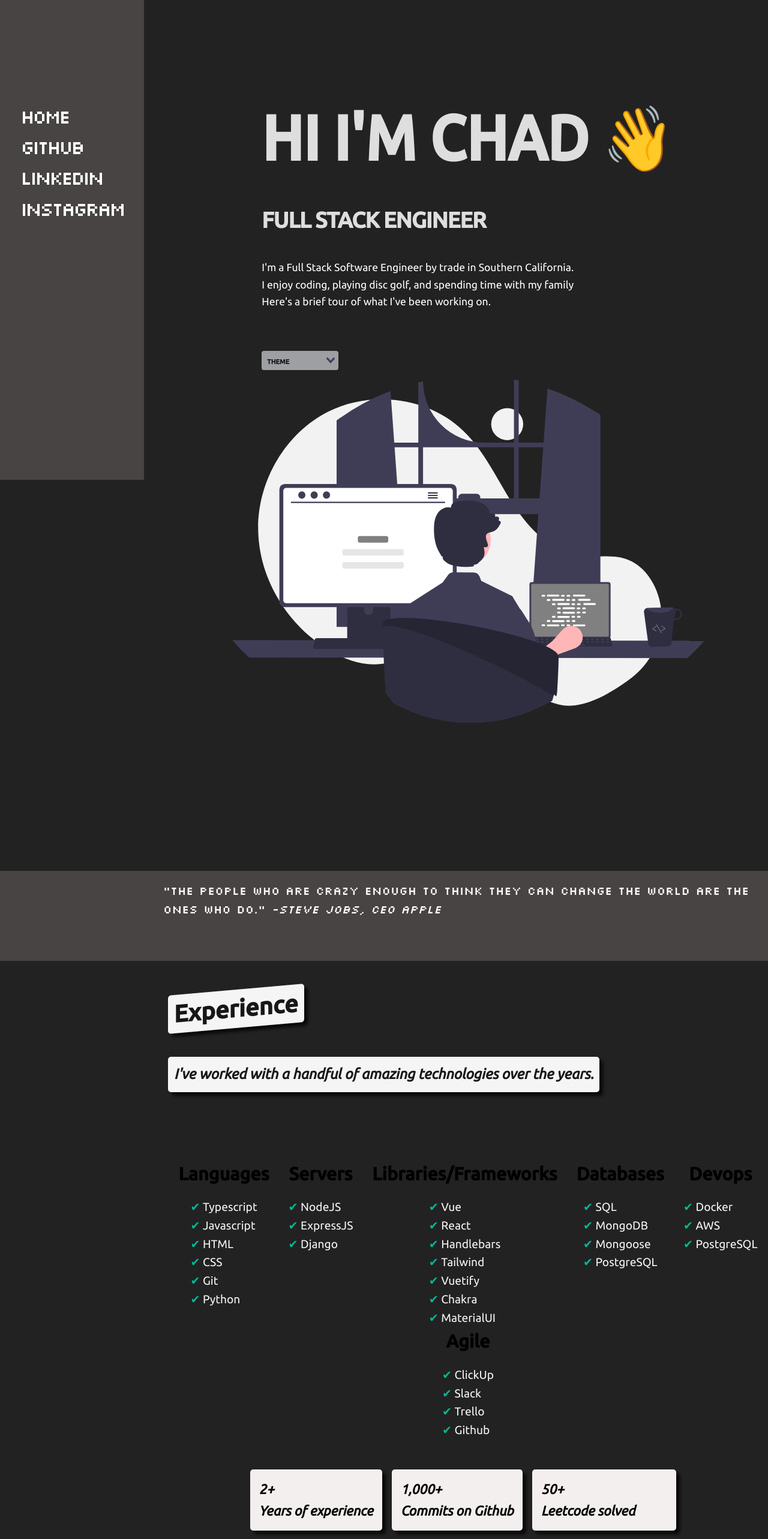
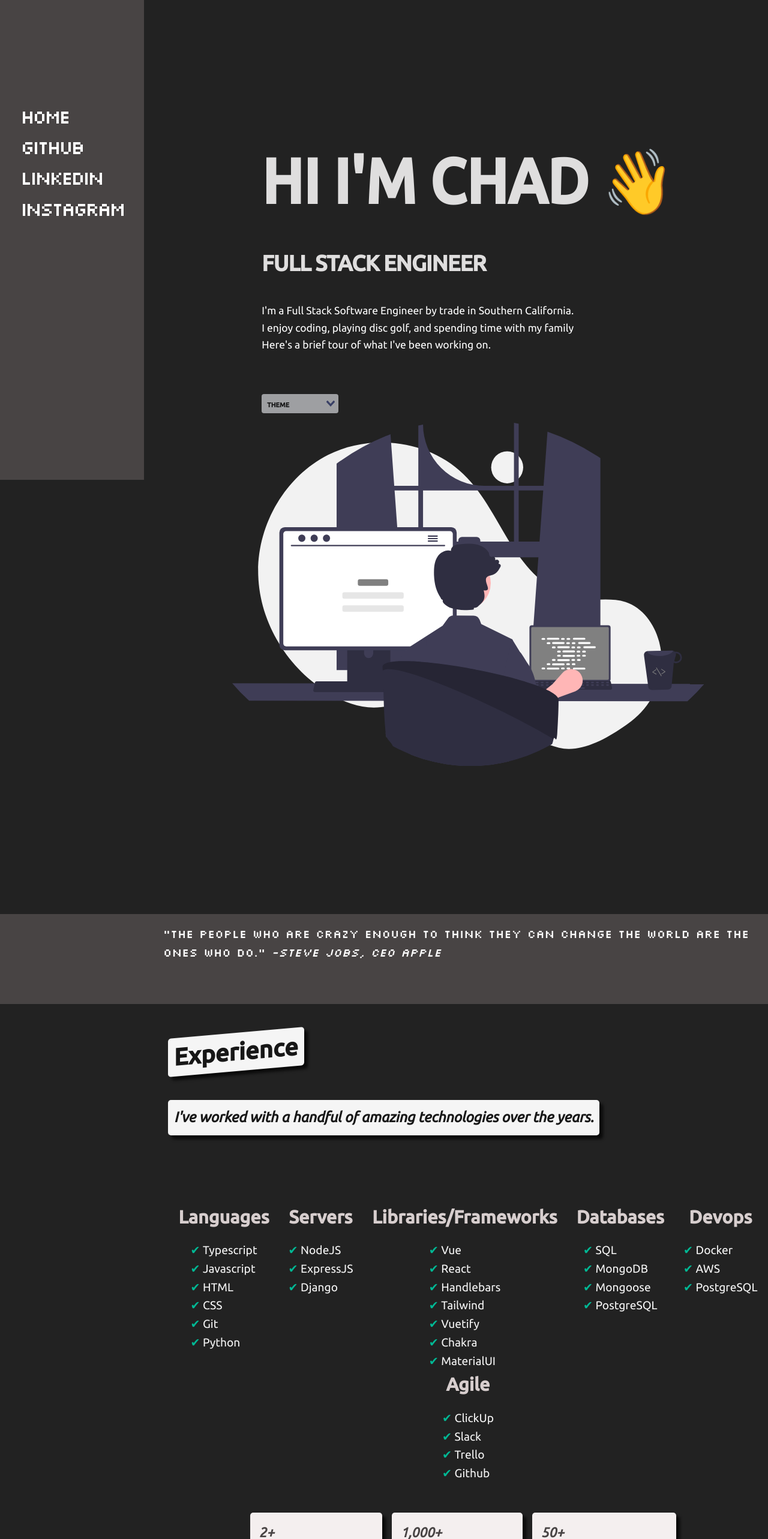
Before and after one commit to clew-bot/site, a Vue app: page / in a window 1280 px wide. Shown: the top 2566 px of the page at 60% size. Built offline with nearby package versions, Linux system fonts and the light colour scheme.

Commit message:
fixing bugs on mobile nav

```diff
--- a/src/assets/stylesheets/default.css
+++ b/src/assets/stylesheets/default.css
@@ -1,11 +1,29 @@
 :root {
     --default-color: #484444;
+    --default-color-second: #d7cece;
+
     --white-color: rgb(223, 222, 222);
     }
     #app {
         margin: 0 auto;
         font-weight: normal;
         font-family: 'Ubuntu', sans-serif;
+      }
+
+      .defaultexpTitle {
+        color: var(--default-color-second);
+      }
+
+      .defaultproj-title {
+        font-size: 2rem;
+        font-weight: 600;
+        margin-top: 1rem;
+        margin-bottom: .7rem;
+        color: var(--default-color-second);
+      }
+
+      .defaultfirst-header {
+        color: var(--default-color);
       }
 
       .defaultblock {
--- a/src/assets/stylesheets/red.css
+++ b/src/assets/stylesheets/red.css
@@ -9,6 +9,8 @@
     font-weight: normal;
     font-family: 'Ubuntu', sans-serif;
   }
+
+
 
   .redexpTitle {
     color: var(--red-color-second);
--- a/src/components/Contact.vue
+++ b/src/components/Contact.vue
@@ -79,16 +79,11 @@ const sendForm = async () => {
     margin-top: 1rem;
   }
 
-  .mobile-phone {
-    /* margin: 100px; */
-  }
-
   .container {
     display: flex;
     justify-content: center;
     gap: 5rem;
     align-items: center;
-    /* background: rgb(46, 46, 46); */
     border-radius: 5px;
     width: 100%;
   }
@@ -131,26 +126,19 @@ const sendForm = async () => {
         background: #e7e9eb;
         color: rgb(11, 11, 11);
         font-size: 1.2rem;
-        /* border: solid 2px rgb(138, 21, 211); */
-        /* width: 50%; */
         font-family: 'Ubuntu', sans-serif;
-
     }
 
     textarea {
         margin-top: 1rem;
         padding: 1rem;
-        /* width: 85%; */
         width: 22rem;
-
         border-radius: 10px;
         border: none;
         outline: none;
         background: #e7e9eb;
         color: rgb(8, 6, 6);
         font-size: 1.2rem;
-        /* width: 15.3rem; */
-        /* border: solid 2px rgb(138, 21, 211); */
         font-family: 'Ubuntu', sans-serif;
 
     }
--- a/src/components/MobileNav.vue
+++ b/src/components/MobileNav.vue
@@ -64,6 +64,12 @@ const openNav = () => {
 
 <style>
 
+@media screen and (min-width: 769px) {
+    nav {
+        display: none;
+    }
+}
+
 @media screen and (max-width: 768px)  {
 
     /* body{
@@ -104,6 +110,7 @@ const openNav = () => {
         opacity: 0;
         transition: all 0.5s ease-in-out;
         /* display: none; */
+        visibility: hidden;
     }
 
     .slideInText {
@@ -171,6 +178,5 @@ const openNav = () => {
     50% {
         transform: translateX(100%);
     }
-
 }
 </style>
--- a/src/components/WelcomeCard.vue
+++ b/src/components/WelcomeCard.vue
@@ -230,7 +230,7 @@
 
 
 .hello-wrapper {
-    /* padding-top: 13rem; */
+    padding-top: 13rem;
     display: flex;
     justify-content: space-evenly;
     align-items: center;
```
